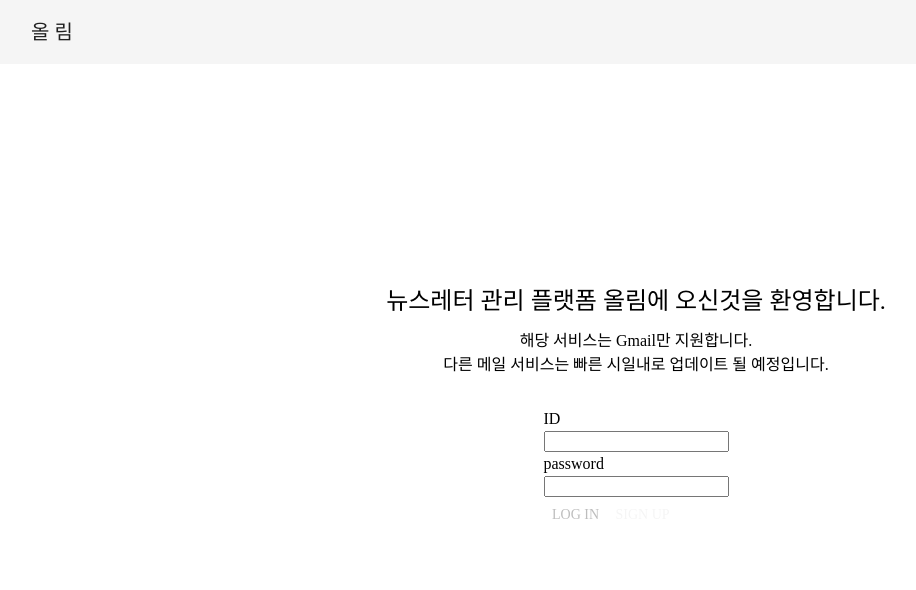
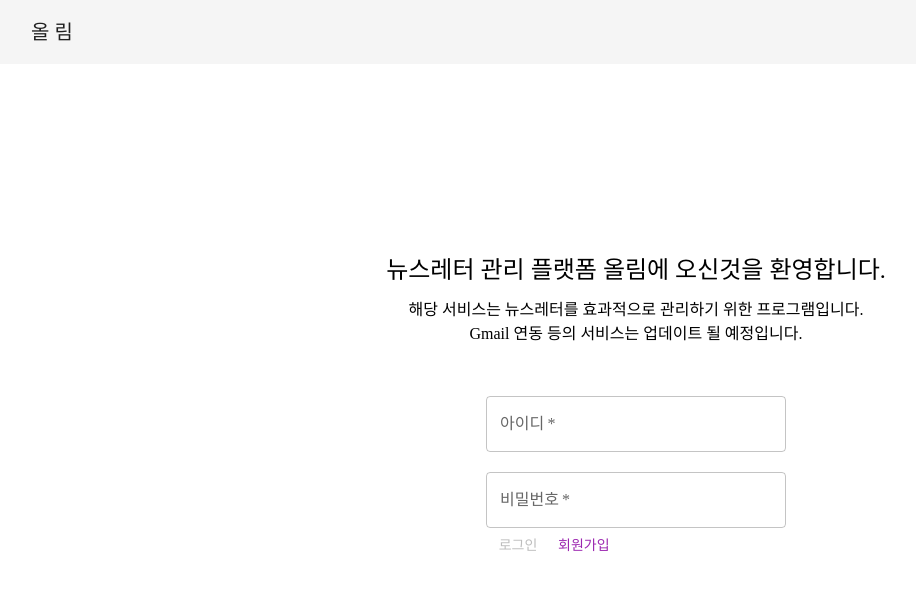
Before and after one commit to seunghaen/owlim_front, a React (Create React App) app: page / in a window 1280 px wide. Shown: the top 590 px of the page, without its empty margins (4-920 px from the left). Built offline with nearby package versions, Linux system fonts and the light colour scheme; no server answers; a web font is replaced by a local one.

Commit message:
login and signup page

```diff
--- a/src/pages/LandingPage/Introduction.tsx
+++ b/src/pages/LandingPage/Introduction.tsx
@@ -18,10 +18,10 @@ function Introduction() {
       >
         뉴스레터 관리 플랫폼 올림에 오신것을 환영합니다.
       </Typography>
-      <Typography>해당 서비스는 Gmail만 지원합니다.</Typography>
       <Typography>
-        다른 메일 서비스는 빠른 시일내로 업데이트 될 예정입니다.
+        해당 서비스는 뉴스레터를 효과적으로 관리하기 위한 프로그램입니다.
       </Typography>
+      <Typography>Gmail 연동 등의 서비스는 업데이트 될 예정입니다.</Typography>
     </Box>
   );
 }
--- a/src/pages/LandingPage/LoginForm.tsx
+++ b/src/pages/LandingPage/LoginForm.tsx
@@ -1,86 +1,72 @@
-import { Box, Button, Typography } from "@mui/material";
+import { Box, Button, TextField, Typography } from "@mui/material";
 import React, { useState } from "react";
 import { useNavigate } from "react-router-dom";
-const passwordRegEx = /^[A-Za-z0-9]{8,20}$/;
+import { loginboxFieldsxProp } from "../Signup/style";
 
-function Login() {
-  const [username, setUsername] = useState("");
+function LoginForm() {
+  const [userId, setUserId] = useState("");
   const [password, setPassword] = useState("");
-  const [loggedIn, setLoggedIn] = useState(false);
   const [passwordError, setPasswordError] = useState("");
   const navigate = useNavigate();
 
+  const passwordRegEx = /^[A-Za-z0-9]{8,20}$/;
+
   const handleSubmit: React.FormEventHandler<HTMLFormElement> = (event) => {
     event.preventDefault();
-
-    // Perform authentication here
-    if (username === "example" && password === "password!123") {
-      setLoggedIn(true);
+    if (password.length < 8 || !password.match(passwordRegEx) === null) {
+      setPasswordError("비밀번호 규칙을 확인하세요.");
     } else {
-      setPasswordError("Incorrect username or password");
+      setPasswordError("");
+      //여기 로그인 axios 로직 넣기
     }
   };
 
-  const handlePasswordChange: React.ChangeEventHandler<HTMLInputElement> = (
-    event
-  ) => {
-    setPassword(event.target.value);
-
-    if (
-      event.target.value.length < 9 ||
-      event.target.value.match(passwordRegEx) === null
-    ) {
-      setPasswordError(
-        "Password must be at least 9 characters long and contain an exclamation mark."
-      );
-    } else {
-      setPasswordError("");
-    }
-  };
-
-  const isSubmitDisabled = !(username && password && !passwordError);
-
-  if (loggedIn) {
-    return <div>You are logged in!</div>;
-  }
+  const isSubmitDisabled = !(userId && password && !passwordError);
 
   return (
-    <form onSubmit={handleSubmit}>
+    <Box component="form" onSubmit={handleSubmit}>
       <Box>
-        <label htmlFor="username">
-          <Typography>ID</Typography>
-        </label>
-        <input
+        <TextField
           type="text"
-          id="username"
-          value={username}
-          onChange={(event) => setUsername(event.target.value)}
+          id="userId"
+          label="아이디"
+          required
+          color="secondary"
+          value={userId}
+          sx={loginboxFieldsxProp}
+          onChange={(event) => setUserId(event.target.value)}
         />
       </Box>
       <Box>
-        <label htmlFor="password">
-          <Typography>password</Typography>
-        </label>
-        <input
+        <TextField
           type="password"
           id="password"
+          label="비밀번호"
+          color="secondary"
+          required
           value={password}
-          onChange={handlePasswordChange}
+          sx={loginboxFieldsxProp}
+          onChange={(event) => setPassword(event.target.value)}
         />
       </Box>
-      {passwordError && <div style={{ color: "red" }}>{passwordError}</div>}
-      <Button color="primary" type="submit" disabled={isSubmitDisabled}>
-        Log In
+      {passwordError && (
+        <Box style={{ color: "red" }}>
+          <Typography>{passwordError}</Typography>
+        </Box>
+      )}
+      <Button color="secondary" type="submit" disabled={isSubmitDisabled}>
+        로그인
       </Button>
       <Button
+        color="secondary"
         onClick={() => {
           navigate("/signup");
         }}
       >
-        Sign Up
+        회원가입
       </Button>
-    </form>
+    </Box>
   );
 }
 
-export default Login;
+export default LoginForm;
--- a/src/pages/Signup/index.tsx
+++ b/src/pages/Signup/index.tsx
@@ -1,10 +1,115 @@
-import React from "react";
+import { Box, Button, TextField, Typography } from "@mui/material";
+import React, { useState } from "react";
+import { useNavigate } from "react-router-dom";
 import LandingPageGrid from "../../UI/LandingPageGrid";
+import { loginboxFieldsxProp } from "./style";
 
 function SignUp() {
+  const [username, setUsername] = useState("");
+  const [password, setPassword] = useState("");
+  const [userId, setUserId] = useState("");
+  const [passwordConfirm, setPasswordConfirm] = useState("");
+  const [passwordError, setPasswordError] = useState("");
+  const navigate = useNavigate();
+
+  const passwordRegEx = /^[A-Za-z0-9]{8,20}$/;
+
+  const handleSubmit: React.FormEventHandler<HTMLFormElement> = (event) => {
+    event.preventDefault();
+    if (password !== passwordConfirm) {
+      setPasswordError("비밀번호와 비밀번호 확인이 일치하지 않습니다.");
+    } else if (password.length < 8 || !password.match(passwordRegEx) === null) {
+      setPasswordError("비밀번호 규칙을 확인하세요.");
+    } else {
+      setPasswordError("");
+      //여기 회원가입 axios 로직 넣기
+    }
+  };
+
+  const isSubmitDisabled = !(
+    userId &&
+    username &&
+    password &&
+    passwordConfirm &&
+    !passwordError
+  );
+
   return (
     <LandingPageGrid>
-      <form></form>
+      <Box component="form" onSubmit={handleSubmit}>
+        <Box>
+          <TextField
+            type="text"
+            id="username"
+            label="닉네임"
+            required
+            color="secondary"
+            value={username}
+            onChange={(event) => setUsername(event.target.value)}
+            sx={loginboxFieldsxProp}
+          />
+        </Box>
+        <Box>
+          <TextField
+            type="text"
+            id="userId"
+            label="아이디"
+            required
+            value={userId}
+            onChange={(event) => setUserId(event.target.value)}
+            sx={loginboxFieldsxProp}
+          />
+        </Box>
+        <Box>
+          <TextField
+            type="password"
+            id="password"
+            label="비밀번호"
+            value={password}
+            required
+            color="secondary"
+            onChange={(event) => {
+              setPassword(event.target.value);
+              setPasswordError("");
+            }}
+            sx={loginboxFieldsxProp}
+          />
+          <Typography sx={{ fontSize: "0.8rem" }}>
+            비밀번호는 8자이상, 특수문자를 포함해야 합니다.
+          </Typography>
+        </Box>
+        <Box>
+          <TextField
+            type="password"
+            id="passwordConfirm"
+            label="비밀번호 확인"
+            required
+            color="secondary"
+            value={passwordConfirm}
+            onChange={(event) => {
+              setPasswordConfirm(event.target.value);
+              setPasswordError("");
+            }}
+            sx={loginboxFieldsxProp}
+          />
+        </Box>
+        {passwordError && (
+          <Box style={{ color: "red" }}>
+            <Typography>{passwordError}</Typography>
+          </Box>
+        )}
+        <Button color="secondary" type="submit" disabled={isSubmitDisabled}>
+          회원가입
+        </Button>
+        <Button
+          color="secondary"
+          onClick={() => {
+            navigate("/");
+          }}
+        >
+          돌아가기
+        </Button>
+      </Box>
     </LandingPageGrid>
   );
 }
--- /dev/null
+++ b/src/pages/Signup/style.ts
@@ -0,0 +1,8 @@
+import { SxProps } from "@mui/material";
+import { Theme } from "@mui/system";
+
+export const loginboxFieldsxProp: SxProps<Theme> = {
+  marginTop: "20px",
+  minWidth: "100px",
+  width: "300px",
+};
```
Also changed, not shown: src/api/index.js (+3 -27 lines).
